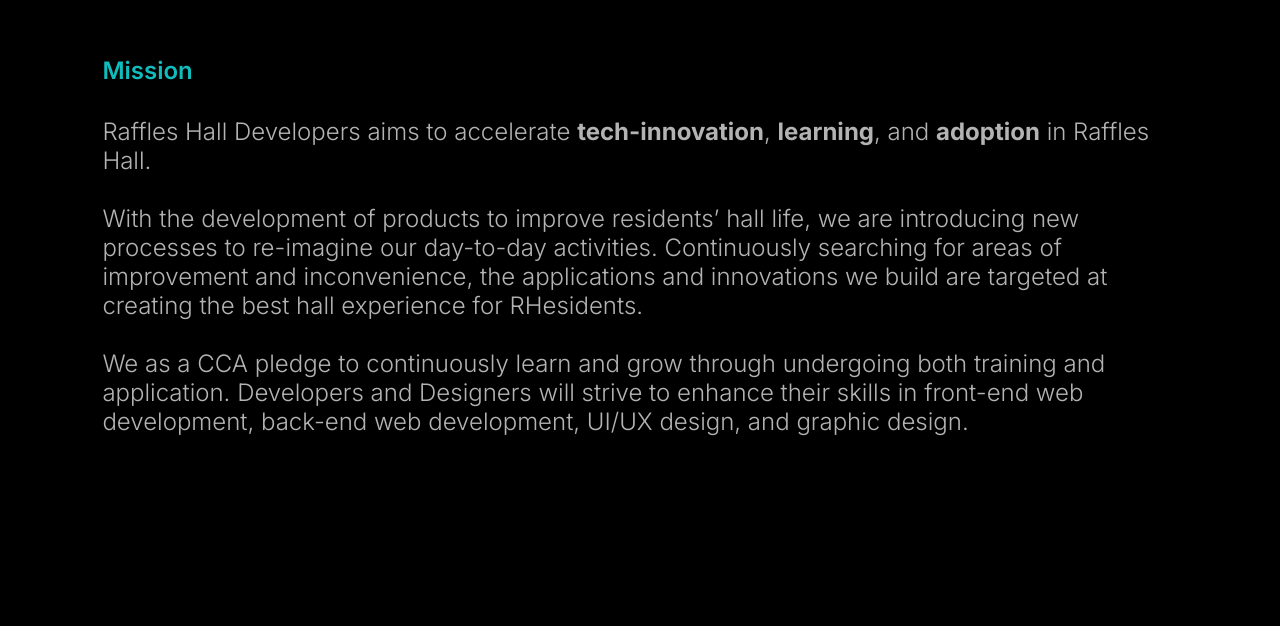
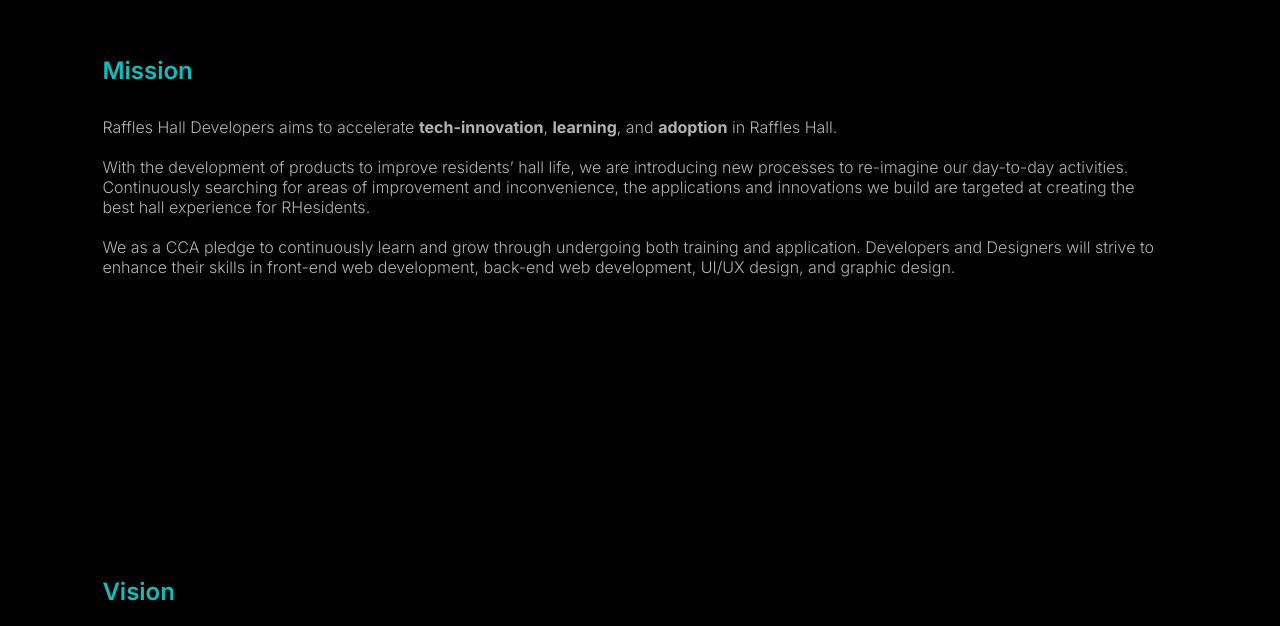
Before and after one commit to rhdevs/rhdevs-website, a React (Create React App) app: page /about in a window 1280 px wide. Shown: the part 174-800 px from the top of the page. Built offline with nearby package versions, Linux system fonts and the light colour scheme.

Commit message:
Change paragraph font size to 16px

```diff
--- a/src/components/PageSection.tsx
+++ b/src/components/PageSection.tsx
@@ -19,7 +19,7 @@ const defaultProps = {
 
 function PageSectionComponent(props: Props) {
   const theme = useTheme()
-  const { sectionTitle, body } = { ...theme.typography.fontSize }
+  const { sectionTitle, sectionText } = { ...theme.typography.fontSize }
 
   return (
     <MainContainer hasImage={props.hasImage}>
@@ -29,7 +29,7 @@ function PageSectionComponent(props: Props) {
         <Title fontType={sectionTitle} events={props.events} textPosition={props.textPosition}>
           {props.title}
         </Title>
-        <Body fontType={body} events={props.events} textPosition={props.textPosition}>
+        <Body fontType={sectionText} events={props.events} textPosition={props.textPosition}>
           {props.description}
         </Body>
       </TextContainer>
--- a/src/styles/Theme.tsx
+++ b/src/styles/Theme.tsx
@@ -34,6 +34,13 @@ const theme: DefaultTheme = {
         size: '24px',
         max: '2rem',
         weight: '600',
+        height: '',
+      },
+      sectionText: {
+        min: '12px',
+        size: '16px',
+        max: '1.6rem',
+        weight: '300',
         height: '',
       },
       h1: {
--- a/src/styles/styled.d.ts
+++ b/src/styles/styled.d.ts
@@ -26,6 +26,7 @@ declare module 'styled-components' {
         body: FontType
         input: FontType
         sectionTitle: FontType
+        sectionText: FontType
         h1: FontType
         h2: FontType
         h3: FontType
```
